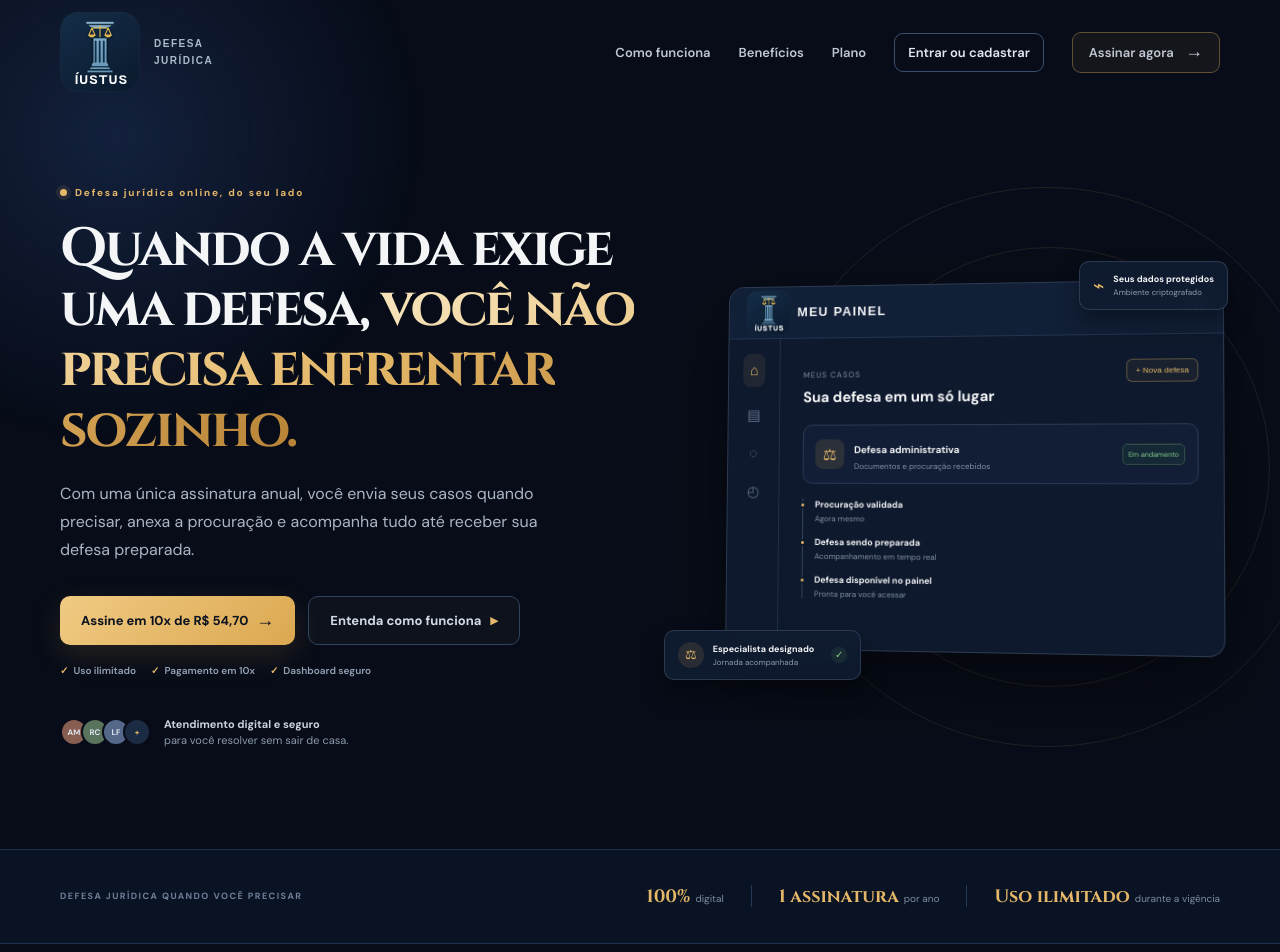
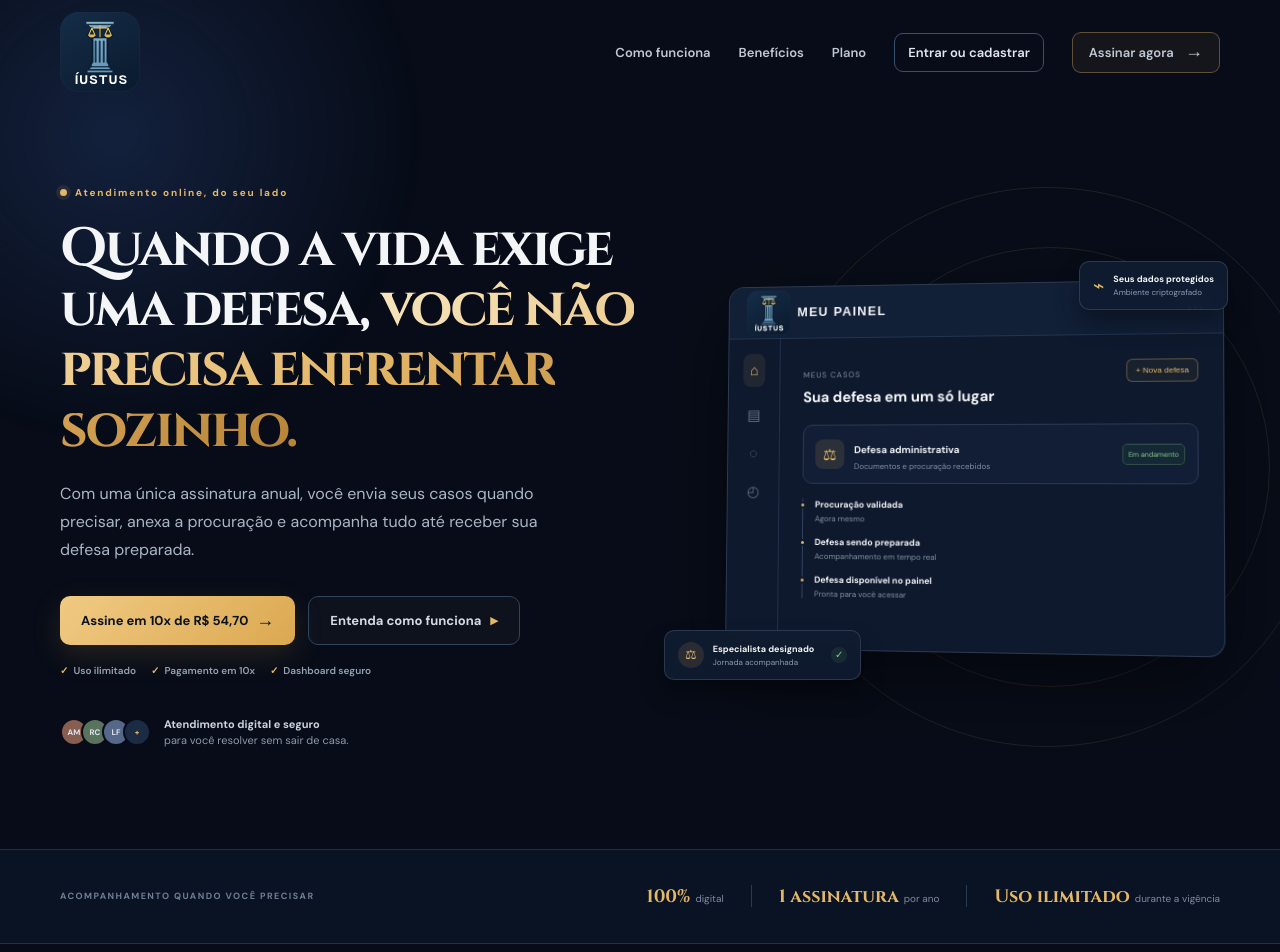
Before and after one commit to MGReboucas/Iustus-nextjs, a Next.js app in the folder frontend/: page / in a window 1280 px wide. Shown: the top 952 px of the page. Built offline with nearby package versions, Linux system fonts and the light colour scheme.

Commit message:
refactor(frontend): remove legal defense tagline from site

```diff
--- a/frontend/app/checkout/page.js
+++ b/frontend/app/checkout/page.js
@@ -15,14 +15,14 @@ export default function Checkout() {
 
   return (
     <main className="checkout-page">
-      <header className="checkout-header"><div className="checkout-container"><Link href="/" className="checkout-logo" aria-label="Voltar para o início da ÍUSTUS"><Brand decorative /><span className="brand-descriptor">DEFESA<br />JURÍDICA</span></Link><Link href="/" className="back-link">← Voltar para o site</Link></div></header>
+      <header className="checkout-header"><div className="checkout-container"><Link href="/" className="checkout-logo" aria-label="Voltar para o início da ÍUSTUS"><Brand decorative /></Link><Link href="/" className="back-link">← Voltar para o site</Link></div></header>
 
       <div className="checkout-container checkout-layout">
         <section className="checkout-form-wrap" aria-labelledby="checkout-title">
           <div className="checkout-progress" aria-label="Etapa 1 de 2"><span className="progress-current">1</span><i></i><span>2</span><small>Dados e pagamento</small></div>
           {!payment ? <><div className="checkout-heading"><span className="checkout-kicker">ASSINATURA ANUAL</span><h1 id="checkout-title">Comece sua proteção<br /><em>com a ÍUSTUS.</em></h1><p>Preencha os dados do cartão para visualizar as parcelas e juros configurados pelo PagBank.</p></div><PagBankTransparentForm onApproved={setPayment} onInstallmentChange={setQuote} /></> : <div className="checkout-success" role="status"><span><Check /></span><h1>Assinatura aprovada.</h1><p>Seu pagamento em {payment.installments}x foi aprovado. Seu acesso à ÍUSTUS será liberado conforme a confirmação da assinatura.</p><Link href="/" className="back-home">Voltar para a ÍUSTUS</Link></div>}
         </section>
-        <aside className="order-summary" aria-label="Resumo do pedido"><div className="summary-top"><span>SEU PLANO</span><b>Uso ilimitado</b></div><h2>ÍUSTUS Anual</h2><p className="summary-description">A plataforma de defesas jurídicas disponível sempre que você precisar.</p><div className="machine-fee"><small>Juros da maquininha</small><b>{quote ? (quote.interestFree ? 'Sem juros' : `R$ ${(quote.totalAmount - 547).toLocaleString('pt-BR', { minimumFractionDigits: 2, maximumFractionDigits: 2 })}`) : 'Informe o cartão'}</b></div><div className="summary-price"><small>{quote ? `Total em ${quote.installments}x` : 'Valor base anual'}</small><strong>R$ {(quote ? quote.totalAmount : 547).toLocaleString('pt-BR', { minimumFractionDigits: 2, maximumFractionDigits: 2 })}</strong><p>{quote ? `${quote.installments}x de R$ ${quote.installmentAmount.toLocaleString('pt-BR', { minimumFractionDigits: 2, maximumFractionDigits: 2 })}` : 'Parcelas e juros serão exibidos após informar o cartão.'}</p></div><ul><li><Check /> Envie quantos casos precisar</li><li><Check /> Anexe documentos e procuração</li><li><Check /> Acompanhe tudo pelo dashboard</li><li><Check /> Receba sua defesa na plataforma</li></ul><div className="summary-security"><span>⌁</span><p><b>Dados do cartão protegidos</b>Cartão tokenizado pelo PagBank.</p></div></aside>
+        <aside className="order-summary" aria-label="Resumo do pedido"><div className="summary-top"><span>SEU PLANO</span><b>Uso ilimitado</b></div><h2>ÍUSTUS Anual</h2><p className="summary-description">A plataforma para acompanhar seus casos sempre que você precisar.</p><div className="machine-fee"><small>Juros da maquininha</small><b>{quote ? (quote.interestFree ? 'Sem juros' : `R$ ${(quote.totalAmount - 547).toLocaleString('pt-BR', { minimumFractionDigits: 2, maximumFractionDigits: 2 })}`) : 'Informe o cartão'}</b></div><div className="summary-price"><small>{quote ? `Total em ${quote.installments}x` : 'Valor base anual'}</small><strong>R$ {(quote ? quote.totalAmount : 547).toLocaleString('pt-BR', { minimumFractionDigits: 2, maximumFractionDigits: 2 })}</strong><p>{quote ? `${quote.installments}x de R$ ${quote.installmentAmount.toLocaleString('pt-BR', { minimumFractionDigits: 2, maximumFractionDigits: 2 })}` : 'Parcelas e juros serão exibidos após informar o cartão.'}</p></div><ul><li><Check /> Envie quantos casos precisar</li><li><Check /> Anexe documentos e procuração</li><li><Check /> Acompanhe tudo pelo dashboard</li><li><Check /> Receba sua defesa na plataforma</li></ul><div className="summary-security"><span>⌁</span><p><b>Dados do cartão protegidos</b>Cartão tokenizado pelo PagBank.</p></div></aside>
       </div>
       <section className="checkout-assurance"><div className="checkout-container"><div><Check /><span><b>Assinatura anual</b>Um plano claro, sem contratação por caso.</span></div><div><Check /><span><b>Uso ilimitado</b>Envie casos durante toda a vigência.</span></div><div><Check /><span><b>Jornada digital</b>Do envio à defesa, no mesmo painel.</span></div></div></section>
     </main>
--- a/frontend/app/layout.js
+++ b/frontend/app/layout.js
@@ -3,13 +3,13 @@ import '@/components/brand.css';
 
 export const metadata = {
   title: {
-    default: 'ÍUSTUS | Sua defesa jurídica, sem complicação',
+    default: 'ÍUSTUS | Atendimento online, sem complicação',
     template: '%s | ÍUSTUS',
   },
-  description: 'Plataforma online de defesas jurídicas por R$ 547 ao ano.',
-  keywords: ['defesa jurídica', 'assinatura jurídica', 'dashboard jurídico', 'procuração online'],
+  description: 'Plataforma online para acompanhar seus casos por R$ 547 ao ano.',
+  keywords: ['assinatura jurídica', 'dashboard jurídico', 'procuração online'],
   openGraph: {
-    title: 'ÍUSTUS | Defesa jurídica online por assinatura',
+    title: 'ÍUSTUS | Atendimento online por assinatura',
     description: 'Envie seus casos, documentos e procuração. Acompanhe tudo em um só dashboard.',
     locale: 'pt_BR',
     type: 'website',
--- a/frontend/app/page.js
+++ b/frontend/app/page.js
@@ -16,7 +16,7 @@ const Arrow = () => <span className="arrow" aria-hidden="true">→</span>;
 const Check = () => <span className="check" aria-hidden="true">✓</span>;
 
 function Logo() {
-  return <a className="logo" href="#inicio" aria-label="Íustus, início"><Brand decorative /><span className="brand-descriptor">DEFESA<br />JURÍDICA</span></a>;
+  return <a className="logo" href="#inicio" aria-label="Íustus, início"><Brand decorative /></a>;
 }
 
 export default function Home() {
@@ -43,7 +43,7 @@ export default function Home() {
 
       <section className="hero container">
         <div className="hero-copy">
-          <div className="eyebrow"><span className="pulse"></span> Defesa jurídica online, do seu lado</div>
+          <div className="eyebrow"><span className="pulse"></span> Atendimento online, do seu lado</div>
           <h1>Quando a vida exige uma defesa, <span>você não precisa enfrentar sozinho.</span></h1>
           <p className="hero-text">Com uma única assinatura anual, você envia seus casos quando precisar, anexa a procuração e acompanha tudo até receber sua defesa preparada.</p>
           <div className="hero-actions">
@@ -74,7 +74,7 @@ export default function Home() {
         </div>
       </section>
 
-      <section className="trust-bar"><div className="container trust-inner"><span>DEFESA JURÍDICA QUANDO VOCÊ PRECISAR</span><div><b>100%</b><small>digital</small></div><i></i><div><b>1 assinatura</b><small>por ano</small></div><i></i><div><b>Uso ilimitado</b><small>durante a vigência</small></div></div></section>
+      <section className="trust-bar"><div className="container trust-inner"><span>ACOMPANHAMENTO QUANDO VOCÊ PRECISAR</span><div><b>100%</b><small>digital</small></div><i></i><div><b>1 assinatura</b><small>por ano</small></div><i></i><div><b>Uso ilimitado</b><small>durante a vigência</small></div></div></section>
 
       <section id="como-funciona" className="section container how">
         <div className="section-intro"><div className="eyebrow">SIMPLICIDADE EM CADA ETAPA</div><h2>Da preocupação à defesa,<br /><span>em três passos.</span></h2></div>
@@ -89,7 +89,7 @@ export default function Home() {
 
       <section id="plano" className="section pricing container">
         <div className="pricing-intro"><div className="eyebrow">ASSINATURA ANUAL</div><h2>Defesas quando precisar,<br />em um único plano.</h2><p>Assine uma vez ao ano e use a plataforma quantas vezes precisar durante a vigência da sua assinatura.</p></div>
-        <article className="price-card"><div className="price-top"><div><span className="plan-label">PLANO ÍUSTUS ANUAL</span><h3>Defesa jurídica disponível o ano todo.</h3></div><span className="best">USO ILIMITADO</span></div><div className="price price-installments"><span className="installment-count">10x de</span><sup>R$</sup><strong>54,70</strong></div><p className="price-equivalent">Assinatura anual · Total de R$ 547,00.</p><ul><li><Check /> Uso ilimitado da plataforma durante a assinatura</li><li><Check /> Envio de casos, documentos e procuração online</li><li><Check /> Acompanhamento de cada solicitação pelo painel</li><li><Check /> Recebimento da defesa preparada na plataforma</li></ul><Link className="button primary price-button" href="/checkout">Quero assinar a ÍUSTUS <Arrow /></Link><small className="secure-line">⌁ Pagamento seguro · Em 10x de R$ 54,70</small></article>
+        <article className="price-card"><div className="price-top"><div><span className="plan-label">PLANO ÍUSTUS ANUAL</span><h3>Atendimento disponível o ano todo.</h3></div><span className="best">USO ILIMITADO</span></div><div className="price price-installments"><span className="installment-count">10x de</span><sup>R$</sup><strong>54,70</strong></div><p className="price-equivalent">Assinatura anual · Total de R$ 547,00.</p><ul><li><Check /> Uso ilimitado da plataforma durante a assinatura</li><li><Check /> Envio de casos, documentos e procuração online</li><li><Check /> Acompanhamento de cada solicitação pelo painel</li><li><Check /> Recebimento da defesa preparada na plataforma</li></ul><Link className="button primary price-button" href="/checkout">Quero assinar a ÍUSTUS <Arrow /></Link><small className="secure-line">⌁ Pagamento seguro · Em 10x de R$ 54,70</small></article>
       </section>
 
       <section className="testimonials container" aria-labelledby="testimonials-title">
@@ -105,7 +105,7 @@ export default function Home() {
 
       <section className="final-cta"><div className="cta-light"></div><div className="container cta-content"><Mark /><div><div className="eyebrow">SEU PRÓXIMO PASSO COMEÇA AQUI</div><h2>Assine uma vez e use<br /><span>sempre que precisar.</span></h2></div><Link className="button primary" href="/checkout">Assinar em 10x de R$ 54,70 <Arrow /></Link></div></section>
 
-      <footer><div className="container footer-inner"><Logo /><p>© 2026 ÍUSTUS. Defesa jurídica online, com clareza e segurança.</p><div><a href="#privacidade">Privacidade</a><a href="#termos">Termos de uso</a></div></div></footer>
+      <footer><div className="container footer-inner"><Logo /><p>© 2026 ÍUSTUS. Atendimento online, com clareza e segurança.</p><div><a href="#privacidade">Privacidade</a><a href="#termos">Termos de uso</a></div></div></footer>
       <div className="mobile-purchase"><div><small>Plano anual</small><b>10x de R$ 54,70</b></div><Link href="/checkout">Assinar agora <Arrow /></Link></div>
     </main>
   );
--- a/frontend/src/components/Brand.tsx
+++ b/frontend/src/components/Brand.tsx
@@ -5,6 +5,6 @@ type Props = { size?: number; className?: string; decorative?: boolean };
 /** Marca única para site, checkout e portais; lettering e acento estão no SVG. */
 export default function Brand({ size = 80, className = "", decorative = false }: Props) {
   return <Image src="/brand/iustus-logo.svg" width={size} height={size}
-    className={`iustus-brand ${className}`} alt={decorative ? "" : "ÍUSTUS — Defesa Jurídica"}
+    className={`iustus-brand ${className}`} alt={decorative ? "" : "ÍUSTUS"}
     unoptimized draggable={false} />;
 }
--- a/frontend/src/components/brand.css
+++ b/frontend/src/components/brand.css
@@ -1,6 +1,5 @@
 .iustus-brand{display:block;flex:0 0 auto;width:auto;object-fit:contain;max-width:100%;height:auto}
 .brand-link{display:inline-flex;align-items:center;gap:14px;text-decoration:none}
-.brand-descriptor{color:#a9bacb;font:600 10px/1.7 Arial,sans-serif;letter-spacing:.15em;text-transform:uppercase}
 .nav .logo{gap:14px}.nav .logo .iustus-brand{width:80px;height:80px}.nav{min-height:104px}
 .footer-inner .logo .iustus-brand{width:64px;height:64px}.footer-inner .logo{width:auto}
 .window-brand .iustus-brand{width:46px;height:46px}.window-brand b{font:700 13px/1.5 Arial,sans-serif;letter-spacing:.1em;color:#f4f5f7}
@@ -9,4 +8,4 @@
 .dashboard header .dashboard-brand{display:flex;align-items:center;gap:16px}.dashboard-brand .iustus-brand{width:80px;height:80px}.dashboard header .dashboard-brand span{margin:0;line-height:1.5}
 .auth-card .auth-brand-title{margin:0;line-height:normal;background:none;color:inherit;letter-spacing:normal}.auth-brand-title .iustus-brand{width:136px;height:136px;margin:0 auto 18px}
 .auth-page{padding-top:76px;padding-bottom:36px}.auth-back{z-index:2}.auth-card{margin:auto}
-@media(max-width:600px){.nav .logo .iustus-brand{width:68px;height:68px}.nav{min-height:92px}.brand-descriptor{font-size:8px;letter-spacing:.12em}.checkout-logo .brand-descriptor{display:none}.checkout-logo .iustus-brand{width:68px;height:68px}.dashboard header .dashboard-brand{gap:10px}.dashboard-brand .iustus-brand{width:68px;height:68px}.dashboard header .dashboard-brand span{font-size:11px;max-width:95px}.dashboard header>button{padding:10px 12px;white-space:nowrap;font-size:12px}.auth-brand-title .iustus-brand{width:120px;height:120px}.footer-inner .logo{width:100%}}
+@media(max-width:600px){.nav .logo .iustus-brand{width:68px;height:68px}.nav{min-height:92px}.checkout-logo .iustus-brand{width:68px;height:68px}.dashboard header .dashboard-brand{gap:10px}.dashboard-brand .iustus-brand{width:68px;height:68px}.dashboard header .dashboard-brand span{font-size:11px;max-width:95px}.dashboard header>button{padding:10px 12px;white-space:nowrap;font-size:12px}.auth-brand-title .iustus-brand{width:120px;height:120px}.footer-inner .logo{width:100%}}
```
Also changed, not shown: frontend/index.html (+1 -6 lines), frontend/public/brand/iustus-logo.svg.
